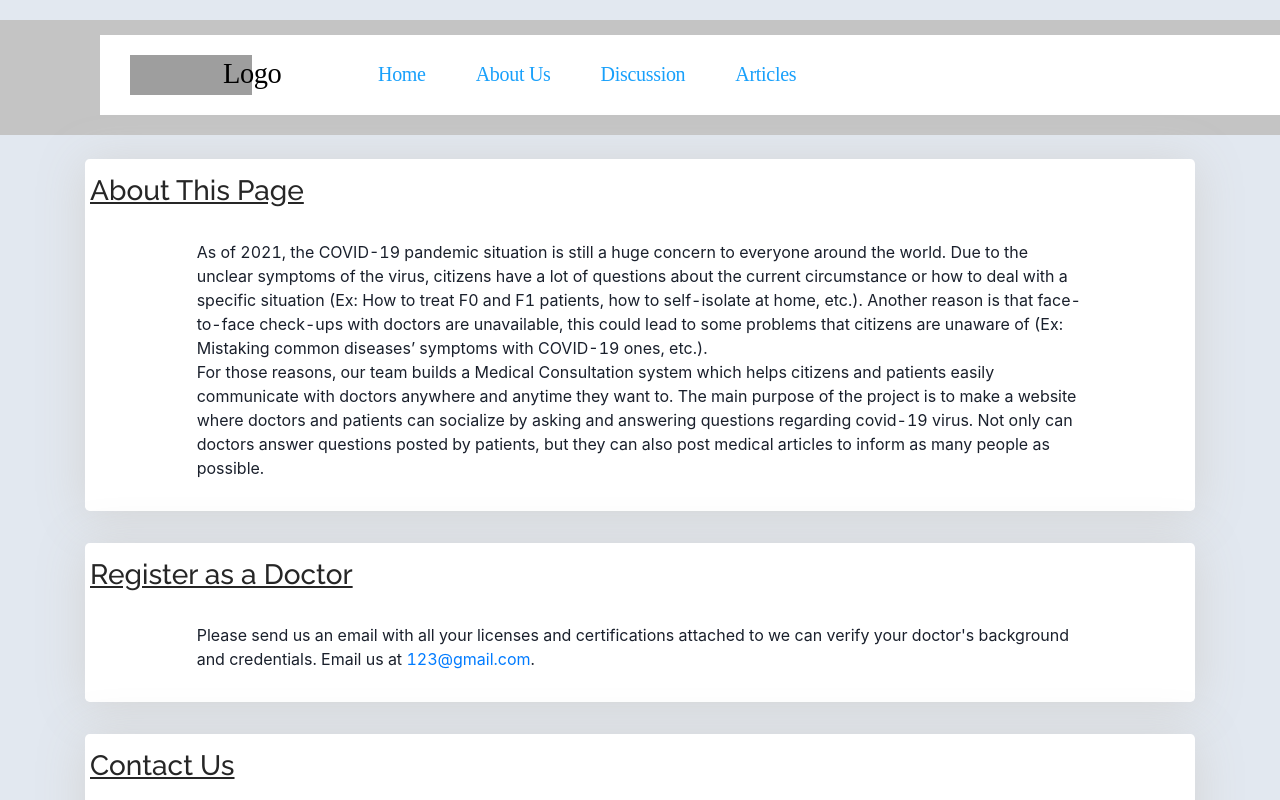
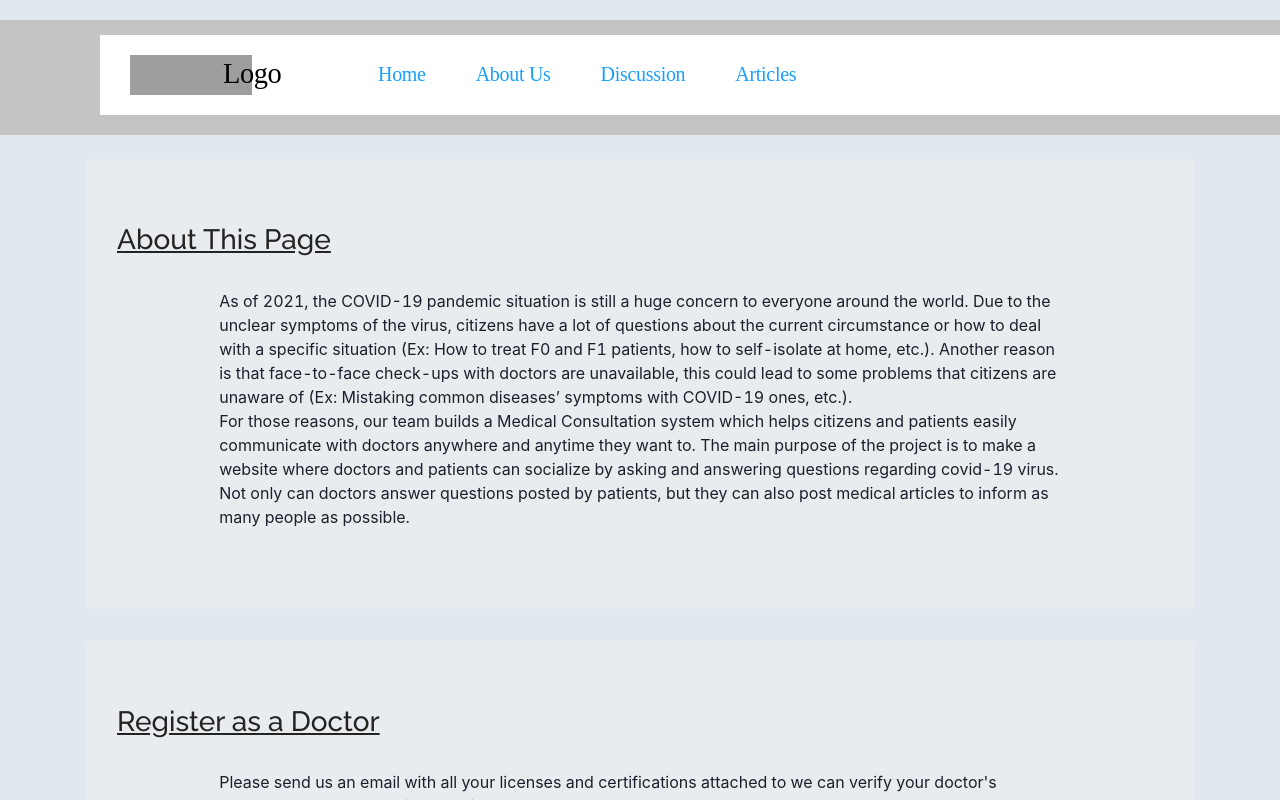
Before and after one commit to carl2008/FurtherWebProgramming, a React (Create React App) app: page /AboutUs in a window 1280 px wide. Shown: the top 800 px of the page. Built offline with nearby package versions, Linux system fonts and the light colour scheme; grey boxes are pictures that could not be loaded.

Commit message:
added separate className for jumbotron styling

```diff
--- a/src/component/CovidAPI/API.css
+++ b/src/component/CovidAPI/API.css
@@ -1,4 +1,4 @@
-.jumbotron{
+.stat-panel{
     /* display: flex;
     flex-direction: column;
     align-items: flex-start;
--- a/src/component/CovidAPI/CovidAPI.js
+++ b/src/component/CovidAPI/CovidAPI.js
@@ -48,7 +48,7 @@ export default function CovidAPI() {
     }, [])
 
     return (
-        <div className="jumbotron">
+        <div className="jumbotron stat-panel">
             <link rel="stylesheet" href="https://cdnjs.cloudflare.com/ajax/libs/font-awesome/4.7.0/css/font-awesome.min.css"></link>
             <div className="d-flex justify-content-center" style={{ margin: "5px 0px 10px 0px" }}>
                 <h3 style={{ marginBottom: "20px" }}>Vietnam COVID-19 Statistics <span style={{ fontSize: "16px" }}>*</span></h3>
```
